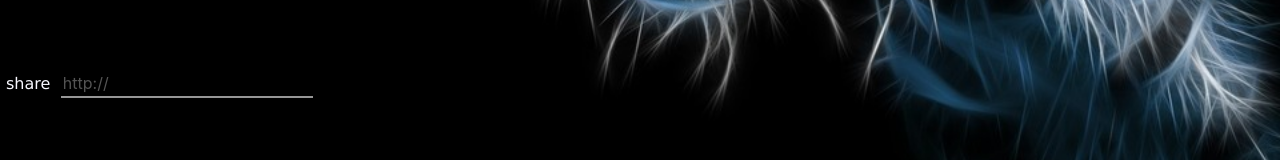
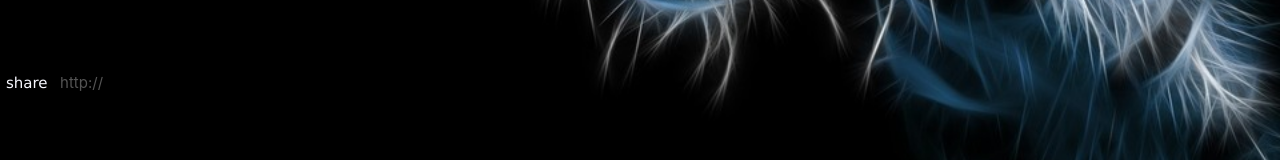
Before and after one commit to deliandjam/speakeasy, a plain HTML site: page index.html in a window 1280 px wide. Shown: the part 572-732 px from the top of the page. Drawn offline with nearby package versions, Linux system fonts and the light colour scheme.

Commit message:
added details to title page

```diff
--- a/index.html
+++ b/index.html
@@ -13,19 +13,13 @@
     <link
     href='http://fonts.googleapis.com/css?family=Titillium+Web:400,400italic,700,700italic'
     rel='stylesheet' type='text/css'>
-    <!-- HTML5 shim and Respond.js for IE8 support of HTML5 elements and media queries -->
-    <!-- WARNING: Respond.js doesn't work if you view the page via file:// -->
-    <!--[if lt IE 9]>
-      <script src="https://oss.maxcdn.com/html5shiv/3.7.2/html5shiv.min.js"></script>
-      <script src="https://oss.maxcdn.com/respond/1.4.2/respond.min.js"></script>
-    <![endif]-->
   </head>
   <body>
     <div class="header"> <h1 class="header_title">speakEasy</h1> </div>
     <div class="welcome"> <h2 class="welcome_sign">Welcome DJ, </h2>
       <input type="text" placeholder="name" class="focus" required>
     </div>
-    <div class="add_room"> <button class="add_room_button">share</button> <input id="room_url" disabled value="http://"></div>
+    <div class="add_room"> <button class="add_room_button"> <h3 class="share_button">share</h3></button> <input id="room_url" disabled value="http://"></div>
 
     <!-- jQuery (necessary for Bootstrap's JavaScript plugins) -->
     <script src="https://ajax.googleapis.com/ajax/libs/jquery/1.11.3/jquery.min.js"></script>
--- a/style.css
+++ b/style.css
@@ -46,14 +46,19 @@ input[type="text"] {
   font-size: 15px;
 }
 
+.share_button {
+  font-weight: normal;
+  font-family: "Verdana";
+  font-size: 15px;
+}
 #room_url{
   -webkit-appearance: none;
   -moz-appearance: none;
   appearance: none;
   background-color: #000000;
   border: none;
-  border-bottom: solid 2px #969696;
   margin-bottom: 100px;
+  font-size: 15px;
 }
 .focus {
   -webkit-appearance: none;
```
